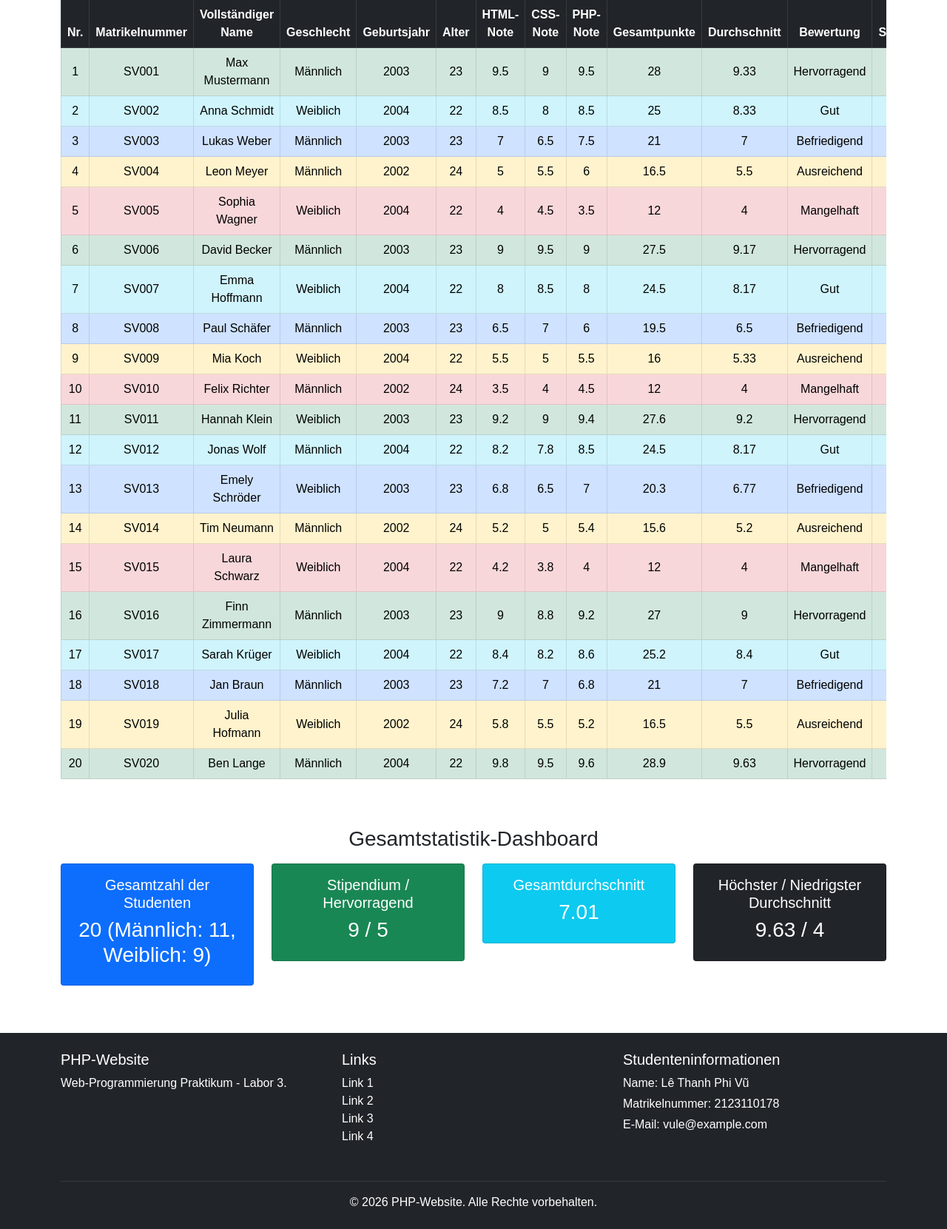
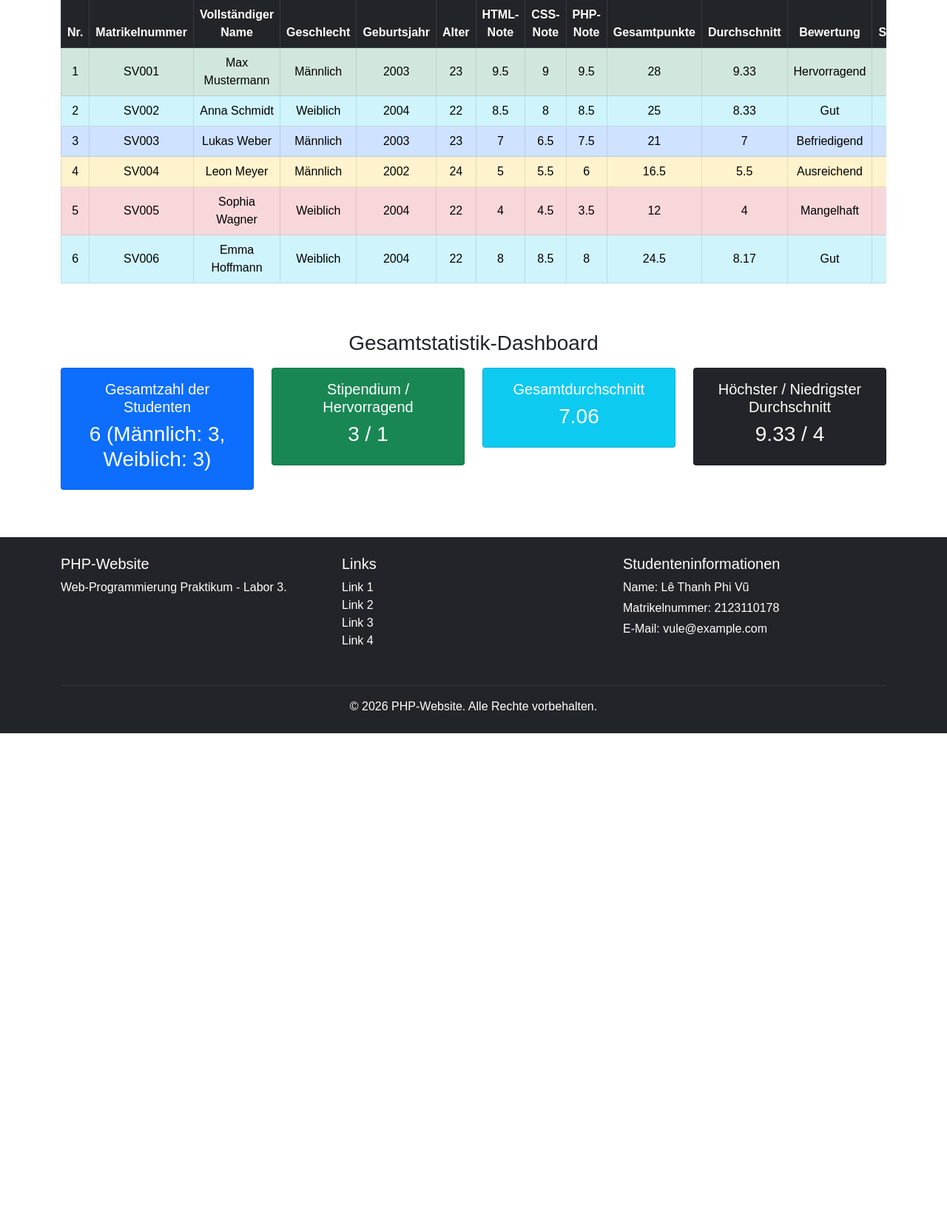
Before and after one commit to lethanhphivu04-lgtm/LeThanhPhiVu_LTW1, a PHP site: page /Lab3/index2.php in a window 1280 px wide. Shown: the part 167-1828 px from the top of the page at 74% size. After the commit the page ends 1158 px from the top, so only its background shows below. Run offline with PHP 8.4, Linux system fonts and the light colour scheme.

Commit message:
reduce student list to 6

```diff
--- a/Lab3/index2.php
+++ b/Lab3/index2.php
@@ -8,21 +8,7 @@ $studenten = [
     new Student("SV003", "Lukas Weber", "Männlich", 2003, 7.0, 6.5, 7.5),
     new Student("SV004", "Leon Meyer", "Männlich", 2002, 5.0, 5.5, 6.0),
     new Student("SV005", "Sophia Wagner", "Weiblich", 2004, 4.0, 4.5, 3.5),
-    new Student("SV006", "David Becker", "Männlich", 2003, 9.0, 9.5, 9.0),
-    new Student("SV007", "Emma Hoffmann", "Weiblich", 2004, 8.0, 8.5, 8.0),
-    new Student("SV008", "Paul Schäfer", "Männlich", 2003, 6.5, 7.0, 6.0),
-    new Student("SV009", "Mia Koch", "Weiblich", 2004, 5.5, 5.0, 5.5),
-    new Student("SV010", "Felix Richter", "Männlich", 2002, 3.5, 4.0, 4.5),
-    new Student("SV011", "Hannah Klein", "Weiblich", 2003, 9.2, 9.0, 9.4),
-    new Student("SV012", "Jonas Wolf", "Männlich", 2004, 8.2, 7.8, 8.5),
-    new Student("SV013", "Emely Schröder", "Weiblich", 2003, 6.8, 6.5, 7.0),
-    new Student("SV014", "Tim Neumann", "Männlich", 2002, 5.2, 5.0, 5.4),
-    new Student("SV015", "Laura Schwarz", "Weiblich", 2004, 4.2, 3.8, 4.0),
-    new Student("SV016", "Finn Zimmermann", "Männlich", 2003, 9.0, 8.8, 9.2),
-    new Student("SV017", "Sarah Krüger", "Weiblich", 2004, 8.4, 8.2, 8.6),
-    new Student("SV018", "Jan Braun", "Männlich", 2003, 7.2, 7.0, 6.8),
-    new Student("SV019", "Julia Hofmann", "Weiblich", 2002, 5.8, 5.5, 5.2),
-    new Student("SV020", "Ben Lange", "Männlich", 2004, 9.8, 9.5, 9.6)
+    new Student("SV006", "Emma Hoffmann", "Weiblich", 2004, 8.0, 8.5, 8.0)
 ];
 
 // Einfache Statistik mit foreach-Schleife
```
